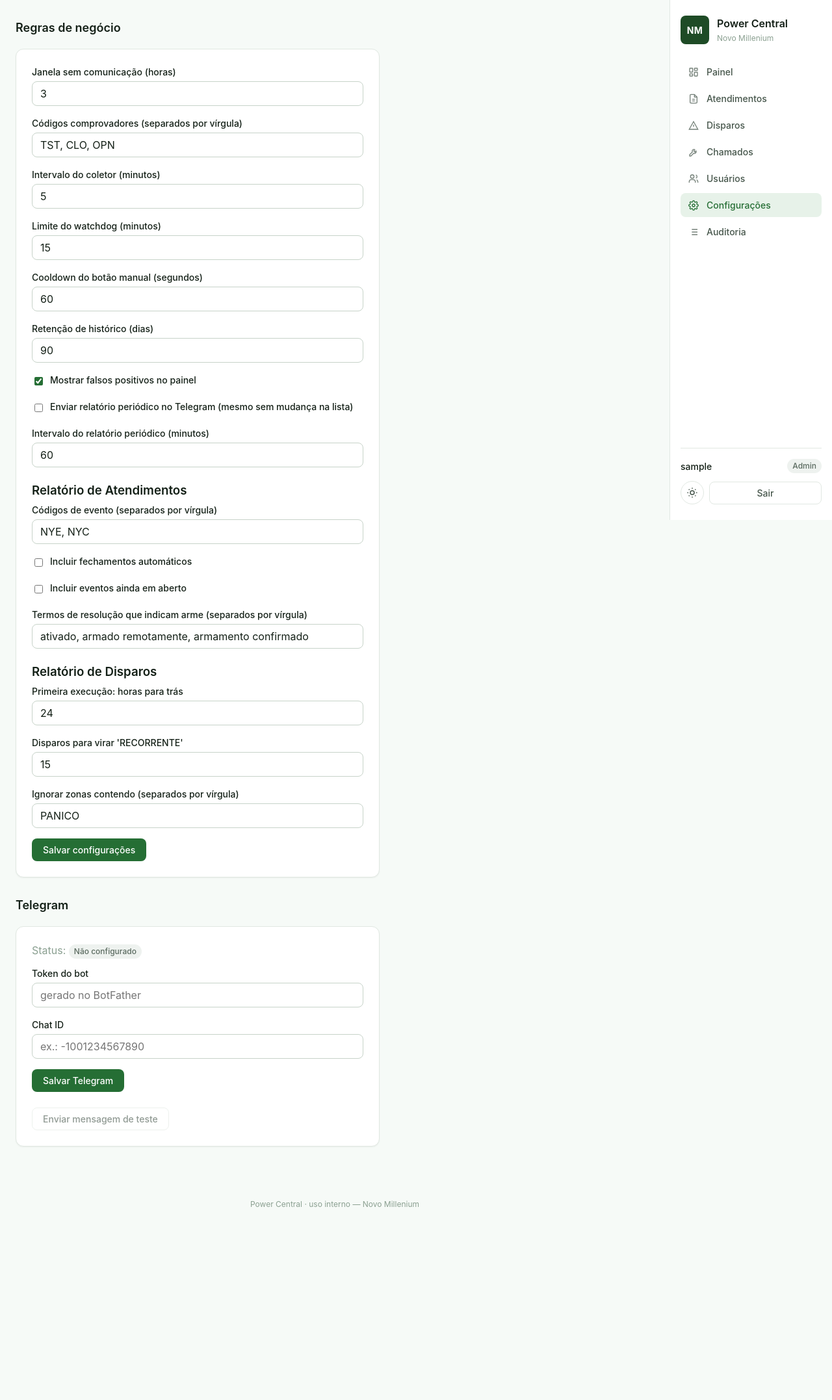
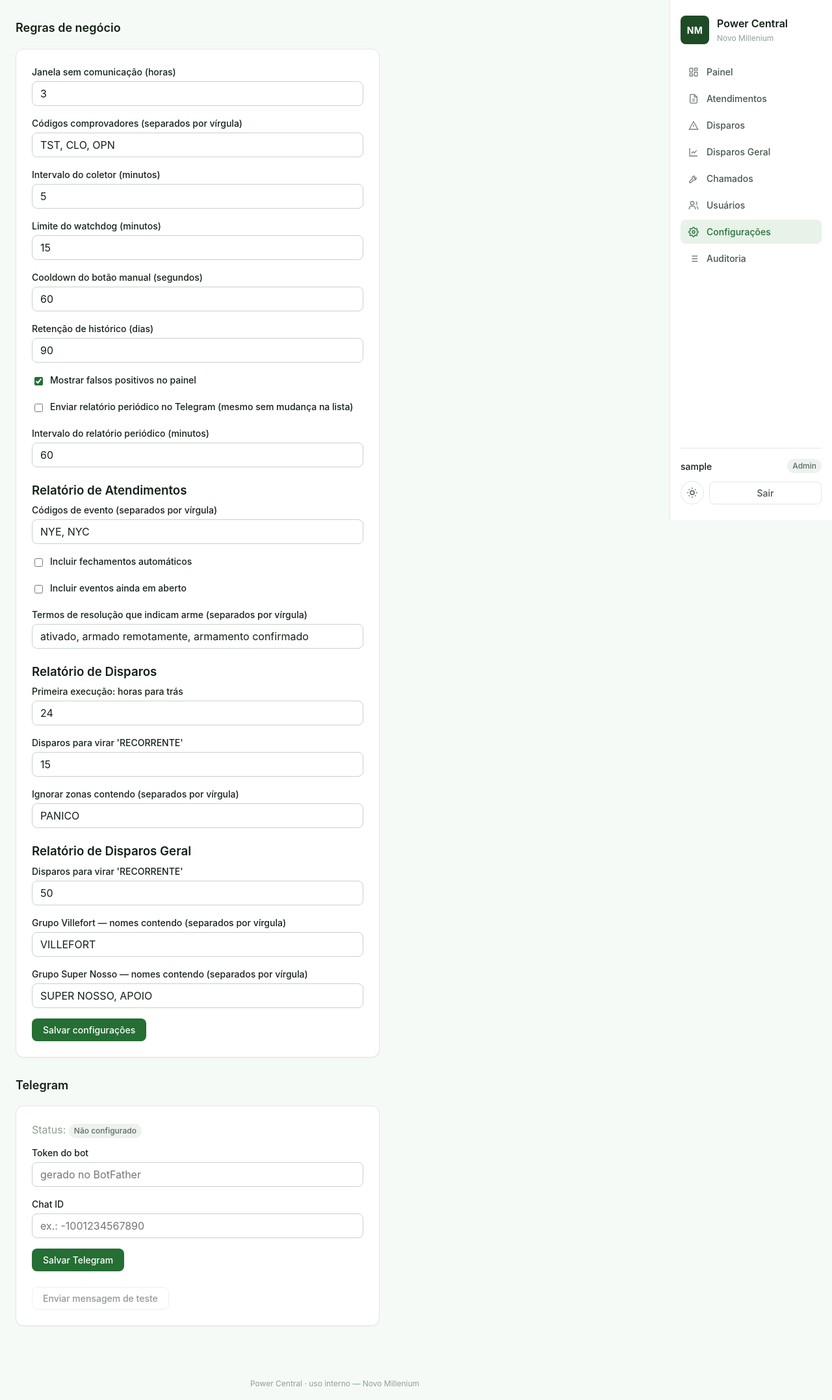
Before and after one commit to mnaame/Projeto_Power_Central, a Flask app: page /admin/configuracoes in a window 1280 px wide. Shown: the whole page at 65% size. Before the commit the page ends 1857 px from the top, so only its background shows below. Run offline with Flask 3, Linux system fonts and the light colour scheme; a user stored in the database is signed in; tables that the repository leaves empty hold one stand-in row (values such as "Sample post").

Commit message:
DG2 Disparos Geral: aba web + gatilho Auvo
Nova aba "Disparos Geral" na sidebar:
- Seletor de período com data E hora, preset "fim de semana atual"
  (sexta 18h -> segunda 08h, mesma lógica do script) e período manual.
- Prévia dos 3 grupos (Villefort / Super Nosso / Base) na tela, com
  contagem por grupo nos cards; download do Excel e histórico de gerações.
- Config admin: limite RECORRENTE e padrões de nome de cada grupo.

Integração Auvo: ao gerar, clientes acima de um limite PRÓPRIO do Geral
(auvo_disp_geral_minimos_tarefa, padrão 30, configurável na aba Chamados)
abrem ordem. Reusa o gatilho "disparos", então a regra de não reabrir
enquanto a ordem anterior está aberta vale entre os dois relatórios — não
duplica ordem para o mesmo local. processar_disparos ganhou o parâmetro
`minimo` para os dois módulos usarem limites diferentes.

6 testes web novos. Suíte: 281.

```diff
--- a/app/services/settings_service.py
+++ b/app/services/settings_service.py
@@ -45,6 +45,8 @@ DEFAULTS: dict[str, str] = {
     "auvo_cooldown_horas": "12",
     "auvo_sem_comunicacao_horas_minimas": "3",
     "auvo_disparos_minimos_tarefa": "5",
+    # Disparos Geral conta TODOS os disparos (número bem maior) — limite próprio
+    "auvo_disp_geral_minimos_tarefa": "30",
     "auvo_template_semcom_titulo": "Cliente sem comunicacao - {conta} {nome}",
     "auvo_template_semcom_descricao": (
         "Cliente sem comunicacao desde {desde}. "
@@ -214,6 +216,10 @@ def get_auvo_disparos_minimos_tarefa() -> int:
     return int(get("auvo_disparos_minimos_tarefa"))
 
 
+def get_auvo_disp_geral_minimos_tarefa() -> int:
+    return int(get("auvo_disp_geral_minimos_tarefa"))
+
+
 def get_auvo_template(gatilho: str, parte: str) -> str:
     """gatilho: 'semcom' | 'disparos'; parte: 'titulo' | 'descricao'."""
     return get(f"auvo_template_{gatilho}_{parte}")
--- a/app/web/admin/forms.py
+++ b/app/web/admin/forms.py
@@ -68,6 +68,18 @@ class ConfiguracoesForm(FlaskForm):
         "Ignorar zonas contendo (separados por vírgula)", validators=[DataRequired()]
     )
 
+    # Relatório de Disparos Geral (fim de semana)
+    dispg_limite_recorrente = IntegerField(
+        "Disparos para virar 'RECORRENTE'",
+        validators=[DataRequired(), NumberRange(min=2, max=1000)],
+    )
+    dispg_grupo_villefort = StringField(
+        "Grupo Villefort — nomes contendo (separados por vírgula)", validators=[DataRequired()]
+    )
+    dispg_grupo_super_nosso = StringField(
+        "Grupo Super Nosso — nomes contendo (separados por vírgula)", validators=[DataRequired()]
+    )
+
 
 class TelegramForm(FlaskForm):
     bot_token = StringField("Token do bot", validators=[Optional(), Length(max=200)])
--- a/app/web/admin/routes.py
+++ b/app/web/admin/routes.py
@@ -119,6 +119,9 @@ def configuracoes():
         disp_horas_primeira_execucao=settings_service.get_disp_horas_primeira_execucao(),
         disp_limite_recorrente=settings_service.get_disp_limite_recorrente(),
         disp_ignorar_zonas=", ".join(settings_service.get_disp_ignorar_zonas()),
+        dispg_limite_recorrente=settings_service.get_dispg_limite_recorrente(),
+        dispg_grupo_villefort=", ".join(settings_service.get_dispg_grupo_villefort()),
+        dispg_grupo_super_nosso=", ".join(settings_service.get_dispg_grupo_super_nosso()),
     )
     telegram_configurado = (
         settings_service.get_telegram_credentials(
@@ -221,6 +224,21 @@ def salvar_configuracoes():
         settings_service.set(
             "disp_ignorar_zonas",
             _lista_normalizada(form.disp_ignorar_zonas.data, maiusculas=True),
+            updated_by_id=current_user.id,
+        )
+        settings_service.set(
+            "dispg_limite_recorrente",
+            str(form.dispg_limite_recorrente.data),
+            updated_by_id=current_user.id,
+        )
+        settings_service.set(
+            "dispg_grupo_villefort",
+            _lista_normalizada(form.dispg_grupo_villefort.data, maiusculas=True),
+            updated_by_id=current_user.id,
+        )
+        settings_service.set(
+            "dispg_grupo_super_nosso",
+            _lista_normalizada(form.dispg_grupo_super_nosso.data, maiusculas=True),
             updated_by_id=current_user.id,
         )
 
--- a/app/web/auvo/forms.py
+++ b/app/web/auvo/forms.py
@@ -42,6 +42,10 @@ class ConfiguracaoAuvoForm(FlaskForm):
         "Disparos: mínimo de disparos válidos para abrir",
         validators=[DataRequired(), NumberRange(min=1, max=500)],
     )
+    disp_geral_minimos_tarefa = IntegerField(
+        "Disparos Geral: mínimo de disparos para abrir",
+        validators=[DataRequired(), NumberRange(min=1, max=5000)],
+    )
     template_semcom_titulo = StringField(
         "Sem comunicação — título", validators=[DataRequired(), Length(max=300)]
     )
--- a/app/web/auvo/routes.py
+++ b/app/web/auvo/routes.py
@@ -32,6 +32,7 @@ _CONFIG_KEYS = (
     "cooldown_horas",
     "sem_comunicacao_horas_minimas",
     "disparos_minimos_tarefa",
+    "disp_geral_minimos_tarefa",
 )
 _TEMPLATE_KEYS = (
     ("template_semcom_titulo", "auvo_template_semcom_titulo"),
@@ -129,6 +130,7 @@ def _form_configuracao_preenchido() -> ConfiguracaoAuvoForm:
         cooldown_horas=settings_service.get_auvo_cooldown_horas(),
         sem_comunicacao_horas_minimas=settings_service.get_auvo_sem_comunicacao_horas_minimas(),
         disparos_minimos_tarefa=settings_service.get_auvo_disparos_minimos_tarefa(),
+        disp_geral_minimos_tarefa=settings_service.get_auvo_disp_geral_minimos_tarefa(),
         template_semcom_titulo=settings_service.get_auvo_template("semcom", "titulo"),
         template_semcom_descricao=settings_service.get_auvo_template("semcom", "descricao"),
         template_disparos_titulo=settings_service.get_auvo_template("disparos", "titulo"),
--- a/app/web/reports/routes.py
+++ b/app/web/reports/routes.py
@@ -36,7 +36,14 @@ MODULOS = {
         "titulo": "Relatório de Disparos",
         "descricao": "Clientes com disparos de zona no período — uma linha por cliente.",
     },
+    "disparos_geral": {
+        "titulo": "Disparos Geral (fim de semana)",
+        "descricao": "TODOS os disparos por cliente, classificados e agrupados em 3 abas (Villefort / Super Nosso / Base).",
+    },
 }
+
+# módulos que geram planilha de 3 abas (prévia por grupo)
+MODULOS_MULTIGRUPO = {"disparos_geral"}
 
 
 def _agora() -> datetime:
@@ -51,6 +58,16 @@ def _parse_data_hora(valor: str) -> datetime:
     return datetime.strptime(valor, "%Y-%m-%dT%H:%M").replace(tzinfo=FUSO_HORARIO)
 
 
+def _periodo_fim_de_semana(agora: datetime) -> tuple[datetime, datetime]:
+    """Sexta 18h → segunda 08h da semana (mesma lógica do script). No
+    próprio sábado/sexta, usa o fim de semana anterior (ainda em curso)."""
+    dias = (agora.weekday() - 5) % 7 or 7  # sábado mais recente
+    sabado = agora - timedelta(days=dias)
+    inicio = (sabado - timedelta(days=1)).replace(hour=18, minute=0, second=0, microsecond=0)
+    fim = (sabado + timedelta(days=2)).replace(hour=8, minute=0, second=0, microsecond=0)
+    return inicio, fim
+
+
 def _periodo_do_form(modulo: str) -> tuple[datetime, datetime] | None:
     """None = janela automática (só Disparos usa)."""
     preset = request.form.get("periodo", "ontem")
@@ -59,13 +76,15 @@ def _periodo_do_form(modulo: str) -> tuple[datetime, datetime] | None:
 
     if preset == "auto":
         return None
+    if preset == "fim_de_semana":
+        return _periodo_fim_de_semana(agora)
     if preset == "ontem":
         inicio = hoje - timedelta(days=1)
         return inicio, hoje - timedelta(seconds=1)
     if preset == "7dias":
         return hoje - timedelta(days=7), agora
-    # manual — Disparos permite escolher hora/minuto; Atendimentos usa dia inteiro
-    if modulo == "disparos":
+    # manual — Disparos e Disparos Geral usam hora/minuto; Atendimentos, dia inteiro
+    if modulo in ("disparos", "disparos_geral"):
         inicio = _parse_data_hora(request.form["inicio"])
         fim = _parse_data_hora(request.form["fim"])
     else:
@@ -76,18 +95,41 @@ def _periodo_do_form(modulo: str) -> tuple[datetime, datetime] | None:
     return inicio, fim
 
 
+def _linhas_da_aba(aba) -> tuple[list[str], list[tuple]]:
+    linhas = [
+        tuple(c if c is not None else "" for c in linha)
+        for linha in aba.iter_rows(values_only=True)
+    ]
+    if not linhas:
+        return [], []
+    return list(linhas[0]), linhas[1:]
+
+
 def _ler_previa(run: ReportRun) -> tuple[list[str], list[tuple]]:
     """Lê a aba principal do .xlsx arquivado — a prévia é, por construção,
     idêntica ao Excel baixado."""
     if not run.file_path or not Path(run.file_path).exists():
         return [], []
     wb = load_workbook(run.file_path, read_only=True)
-    aba = wb.worksheets[0]
-    linhas = [tuple(c if c is not None else "" for c in linha) for linha in aba.iter_rows(values_only=True)]
+    cabecalho, linhas = _linhas_da_aba(wb.worksheets[0])
     wb.close()
-    if not linhas:
+    return cabecalho, linhas
+
+
+def _ler_previa_grupos(run: ReportRun) -> tuple[list[str], list[dict]]:
+    """Lê todas as abas (um grupo por aba) do .xlsx de Disparos Geral."""
+    if not run.file_path or not Path(run.file_path).exists():
         return [], []
-    return list(linhas[0]), linhas[1:]
+    wb = load_workbook(run.file_path, read_only=True)
+    cabecalho: list[str] = []
+    grupos: list[dict] = []
+    for aba in wb.worksheets:
+        cab, linhas = _linhas_da_aba(aba)
+        if cab and not cabecalho:
+            cabecalho = cab
+        grupos.append({"nome": aba.title, "linhas": linhas})
+    wb.close()
+    return cabecalho, grupos
 
 
 @bp.route("/<modulo>")
@@ -104,10 +146,15 @@ def pagina(modulo: str):
     )
     ultimo_ok = next((r for r in historico if r.status == "success"), None)
 
+    multigrupo = modulo in MODULOS_MULTIGRUPO
     cabecalho: list[str] = []
     linhas: list[tuple] = []
+    grupos: list[dict] = []
     if ultimo_ok is not None:
-        cabecalho, linhas = _ler_previa(ultimo_ok)
+        if multigrupo:
+            cabecalho, grupos = _ler_previa_grupos(ultimo_ok)
+        else:
+            cabecalho, linhas = _ler_previa(ultimo_ok)
 
     pagina_atual = max(request.args.get("pagina", 1, type=int), 1)
     total_paginas = max((len(linhas) + LINHAS_POR_PAGINA - 1) // LINHAS_POR_PAGINA, 1)
@@ -117,19 +164,23 @@ def pagina(modulo: str):
     janela_auto = None
     if modulo == "disparos":
         janela_auto = report_service.janela_disparos(agora=_agora())
+    fim_de_semana = _periodo_fim_de_semana(_agora()) if modulo == "disparos_geral" else None
 
     return render_template(
         "reports/pagina.html",
         modulo=modulo,
         info=MODULOS[modulo],
+        multigrupo=multigrupo,
         historico=historico,
         ultimo_ok=ultimo_ok,
         cabecalho=cabecalho,
         linhas=linhas_pagina,
+        grupos=grupos,
         total_linhas=len(linhas),
         pagina_atual=pagina_atual,
         total_paginas=total_paginas,
         janela_auto=janela_auto,
+        fim_de_semana=fim_de_semana,
     )
 
 
@@ -151,6 +202,16 @@ def gerar(modulo: str):
                 flash("Escolha um período para o relatório de atendimentos.", "warning")
                 return redirect(url_for("reports.pagina", modulo=modulo))
             run = report_service.gerar_atendimentos(
+                config=current_app.config,
+                desde=periodo[0],
+                hasta=periodo[1],
+                user_id=current_user.id,
+            )
+        elif modulo == "disparos_geral":
+            if periodo is None:
+                flash("Escolha um período para o relatório de Disparos Geral.", "warning")
+                return redirect(url_for("reports.pagina", modulo=modulo))
+            run = report_service.gerar_disparos_geral(
                 config=current_app.config,
                 desde=periodo[0],
                 hasta=periodo[1],
--- a/app/web/templates/admin/configuracoes.html
+++ b/app/web/templates/admin/configuracoes.html
@@ -105,6 +105,26 @@
         {% for mensagem in form.disp_ignorar_zonas.errors %}<div class="field-error">{{ mensagem }}</div>{% endfor %}
       </div>
 
+      <h3 style="margin-top: var(--space-5);">Relatório de Disparos Geral</h3>
+
+      <div class="field">
+        {{ form.dispg_limite_recorrente.label }}
+        {{ form.dispg_limite_recorrente() }}
+        {% for mensagem in form.dispg_limite_recorrente.errors %}<div class="field-error">{{ mensagem }}</div>{% endfor %}
+      </div>
+
+      <div class="field">
+        {{ form.dispg_grupo_villefort.label }}
+        {{ form.dispg_grupo_villefort() }}
+        {% for mensagem in form.dispg_grupo_villefort.errors %}<div class="field-error">{{ mensagem }}</div>{% endfor %}
+      </div>
+
+      <div class="field">
+        {{ form.dispg_grupo_super_nosso.label }}
+        {{ form.dispg_grupo_super_nosso() }}
+        {% for mensagem in form.dispg_grupo_super_nosso.errors %}<div class="field-error">{{ mensagem }}</div>{% endfor %}
+      </div>
+
       <button type="submit" class="btn btn-primary">Salvar configurações</button>
     </form>
   </div>
--- a/app/web/templates/auvo/configuracao.html
+++ b/app/web/templates/auvo/configuracao.html
@@ -102,7 +102,8 @@
       </p>
 
       {% for campo in [form.task_type, form.priority, form.cooldown_horas,
-                       form.sem_comunicacao_horas_minimas, form.disparos_minimos_tarefa] %}
+                       form.sem_comunicacao_horas_minimas, form.disparos_minimos_tarefa,
+                       form.disp_geral_minimos_tarefa] %}
       <div class="field">
         {{ campo.label }}
         {{ campo() }}
--- a/app/web/templates/base.html
+++ b/app/web/templates/base.html
@@ -41,11 +41,17 @@
           </svg>
           Atendimentos
         </a>
-        <a class="sidebar-link {{ 'is-active' if request.path.startswith('/relatorios/disparos') }}" href="{{ url_for('reports.pagina', modulo='disparos') }}">
+        <a class="sidebar-link {{ 'is-active' if request.endpoint == 'reports.pagina' and request.view_args.get('modulo') == 'disparos' }}" href="{{ url_for('reports.pagina', modulo='disparos') }}">
           <svg width="16" height="16" viewBox="0 0 24 24" fill="none" stroke="currentColor" stroke-width="2" aria-hidden="true">
             <path d="M12 3 2 21h20z"></path><path d="M12 10v5M12 18h.01"></path>
           </svg>
           Disparos
+        </a>
+        <a class="sidebar-link {{ 'is-active' if request.endpoint == 'reports.pagina' and request.view_args.get('modulo') == 'disparos_geral' }}" href="{{ url_for('reports.pagina', modulo='disparos_geral') }}">
+          <svg width="16" height="16" viewBox="0 0 24 24" fill="none" stroke="currentColor" stroke-width="2" aria-hidden="true">
+            <path d="M3 3v18h18"></path><path d="M7 15l4-4 3 3 5-6"></path>
+          </svg>
+          Disparos Geral
         </a>
         <a class="sidebar-link {{ 'is-active' if request.path.startswith('/chamados') }}" href="{{ url_for('auvo.painel') }}">
           <svg width="16" height="16" viewBox="0 0 24 24" fill="none" stroke="currentColor" stroke-width="2" aria-hidden="true">
```
Also changed, not shown: app/services/auvo_service.py (+8 -3 lines), app/services/report_service.py (+16 -0 lines), app/web/templates/reports/pagina.html (+50 -13 lines), docs/OPERACAO.md (+14 -0 lines), tests/integration/test_admin_settings.py (+3 -0 lines), tests/integration/test_auvo_web.py (+1 -0 lines), tests/integration/test_disparos_geral_web.py (added, +130 -0 lines).
